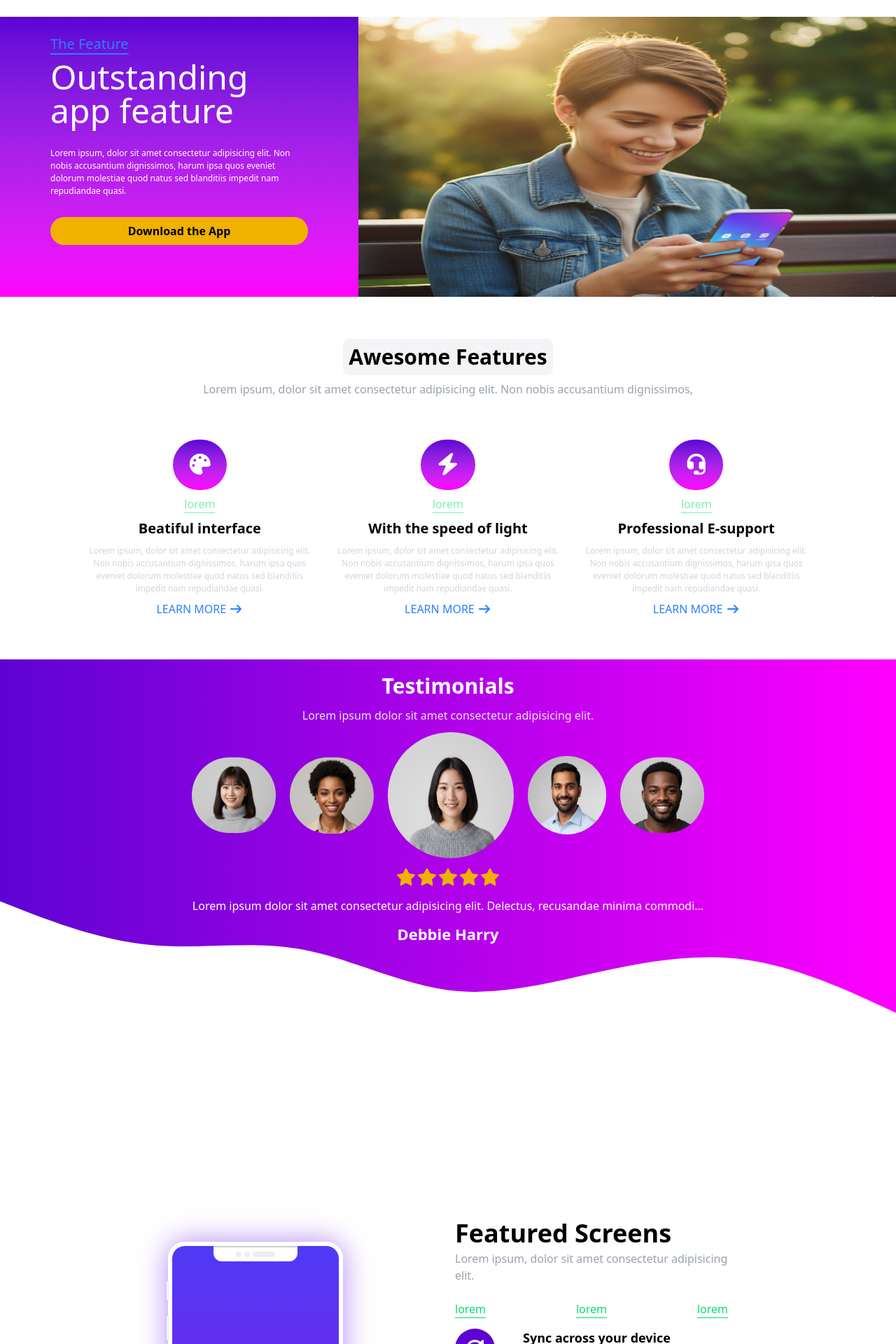
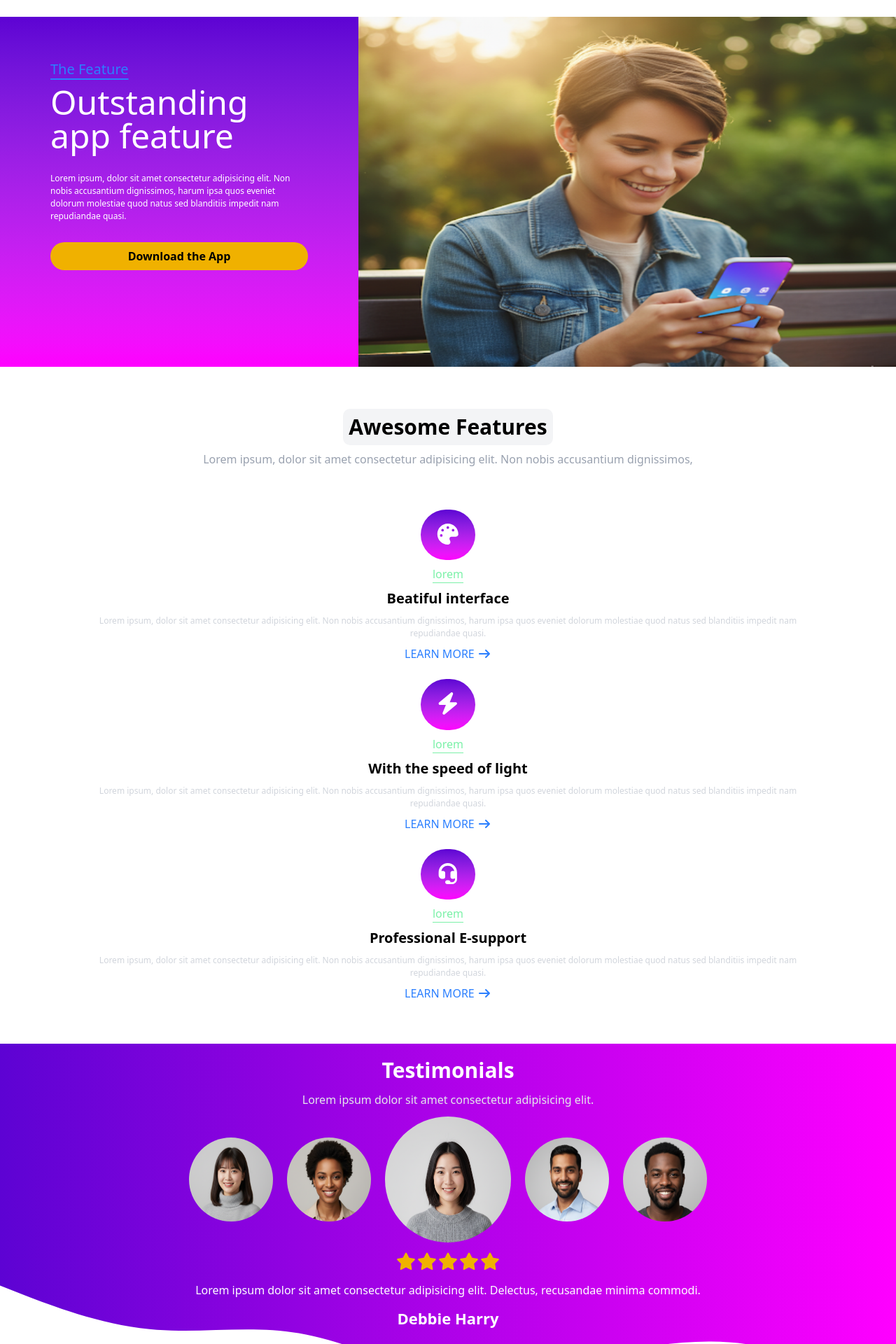
Before and after one commit to Just-Tara/wavy-clone, a React (Vite) app: page / in a window 1280 px wide. Shown: the part 860-2780 px from the top of the page at 70% size. Built offline with nearby package versions, Linux system fonts and the light colour scheme.

Commit message:
Update component styles for improved layout and responsiveness

```diff
--- a/src/Component/Features.jsx
+++ b/src/Component/Features.jsx
@@ -5,10 +5,10 @@ export default function Features() {
     return(
         <>
             <div className="w-full lg:flex mb-15">
-                <div className="bg-linear-to-b from-[#5d03d3] to-[#ff00ff] flex-2  h-[400px] ">
-                    <div className="px-18 flex flex-col gap-2 py-6">
+                <div className="bg-linear-to-b from-[#5d03d3] to-[#ff00ff] flex-2  h-[500px] ">
+                    <div className=" px-5 lg:px-18 flex flex-col gap-2 py-15">
                         <p className="text-blue-500 text-[20px] underline underline-offset-6" id="feature">The Feature</p>
-                    <h1 className="text-white text-5xl  pb-5">Outstanding app feature</h1>
+                    <h1 className="text-white text-5xl flex-2  pb-5">Outstanding app feature</h1>
                     <p className="text-white text-[12px] ">Lorem ipsum, dolor sit amet consectetur adipisicing elit.
                          Non nobis accusantium dignissimos,
                          harum ipsa quos eveniet dolorum molestiae quod natus sed
@@ -17,16 +17,16 @@ export default function Features() {
 
                     </div>
                 </div>
-              <img src={womanWithPhone} alt="woman with phone" className="flex-3 h-[400px]" />
+              <img src={womanWithPhone} alt="woman with phone" className="flex-3 bg-cover h-[500px]" />
             </div>
 
             <div>
                 <div className="flex flex-col items-center gap-1">
                     <h1 className="bg-gray-100 text-3xl font-bold p-2 rounded-[10px] mb-1">Awesome Features</h1>
-                    <p className="text-gray-400 mb-15">Lorem ipsum, dolor sit amet consectetur adipisicing elit.
+                    <p className="text-gray-400 mb-15 px-8 text-center">Lorem ipsum, dolor sit amet consectetur adipisicing elit.
                          Non nobis accusantium dignissimos,</p>
                 </div>
-                <div className="lg:flex gap-6 px-30 mb-15">
+                <div className="flex flex-col px-8 lg:flex gap-8 lg:gap-6 md:px-30 lg:px-30 mb-15">
                     <div className="flex flex-col items-center gap-2">
                     <div className="bg-linear-to-b from-[#5d03d3] to-[#ff00ff] rounded-full p-5">
                         <FontAwesomeIcon icon={faPalette} className="text-3xl text-white" />
--- a/src/Component/Product.jsx
+++ b/src/Component/Product.jsx
@@ -32,7 +32,7 @@ export default function Product() {
         <NavBar />
 
 
-        <div className="flex flex-col lg:flex-row justify-center gap-40 px-50">
+        <div className="flex flex-col lg:flex-row justify-center gap-10 lg:gap-40 lg:px-50">
           <div className="max-w-md mt-12">
             <p className="text-blue-300 underline underline-offset-4 mb-3">
               Lorem ipsum dolor sit amet consectetur
--- a/src/Component/Screens.jsx
+++ b/src/Component/Screens.jsx
@@ -6,20 +6,20 @@ function Screen () {
 
     return(
         <>
-            <div className=" lg:flex items-center  justify-center gap-40 px-60" id="screen">
+            <div className="flex flex-col lg:flex-row items-center  justify-center gap-20 lg:gap-40 lg:px-60" id="screen">
                <div>
                 <PhoneMockup/>
                </div>
-                <div className="">
-                    <h1 className="text-4xl font-bold mb-1 ">Featured Screens</h1>
-                    <p className="text-gray-400 mb-6">Lorem ipsum, dolor sit amet consectetur adipisicing elit. </p>
-                    <div className="flex justify-between mb-4">
+                <div className="px-8 flex flex-col ">
+                    <h1 className="text-4xl font-bold mb-1 text-center ">Featured Screens</h1>
+                    <p className="text-gray-400 mb-6 text-center">Lorem ipsum, dolor sit amet consectetur adipisicing elit. </p>
+                    <div className="flex px-10 justify-between mb-4">
                         <p className="text-green-400 underline underline-offset-6">lorem</p>
                         <p className="text-green-400 underline underline-offset-6">lorem</p>
                         <p className="text-green-400 underline underline-offset-6">lorem</p>
                     </div>
                    <div className="lg:flex flex-col gap-10">
-                     <div className="flex gap-10">
+                     <div className="flex flex-col lg:flex-row gap-10 text-center ">
                         <FontAwesomeIcon icon={faRotate} className="bg-[#5d03d3] text-white rounded-full text-[25px] p-4"/>
 
                         <div>
@@ -33,7 +33,7 @@ function Screen () {
 
                     </div>
 
-                     <div className="flex gap-10">
+                     <div className="flex flex-col lg:flex-row gap-10 text-center">
                         <FontAwesomeIcon icon={faLock} className="bg-[#ff00ff] text-white rounded-full text-[25px] p-4"/>
                          <div>
                              <h3 className="text-[18px] font-bold">Secure Connection</h3>
@@ -45,7 +45,7 @@ function Screen () {
                         </div>
                     </div>
 
-                     <div className="flex gap-10">
+                     <div className="flex flex-col lg:flex-row gap-10 text-center">
                         <FontAwesomeIcon icon={faBell} className="bg-green-500 text-white rounded-full text-[25px] p-4"/>
                           <div>
                              <h3 className="text-[18px] font-bold">Notification</h3>
--- a/src/Component/Testimonials.jsx
+++ b/src/Component/Testimonials.jsx
@@ -35,30 +35,35 @@ export default function Testimonials() {
 
       <div className="relative z-10 flex flex-col items-center gap-3 mt-5" id="testimonial">
         <h1 className="text-white text-3xl font-bold">Testimonials</h1>
-        <p className="text-gray-200">Lorem ipsum dolor sit amet consectetur adipisicing elit.</p>
+        <p className="text-gray-200 px-8 text-center">Lorem ipsum dolor sit amet consectetur adipisicing elit.</p>
 
-        <div className="flex gap-5 items-center">
-          <img src={first} alt="first" className="w-30 rounded-full" />
-          <img src={second} alt="second" className="w-30 rounded-full" />
-          <img src={fifth} alt="fifth" className="w-45 h-45 rounded-full" />
-          <img src={third} alt="third" className="w-28 h-28 rounded-full" />
-          <img src={fourth} alt="fourth" className="w-30 rounded-full" />
+
+         <div className="flex gap-5 items-center p">
+          <img src={first} alt="first" className="lg:w-30 lg:h-30 w-20 h-20 rounded-full" />
+          <img src={second} alt="second" className="lg:w-30 lg:h-30 w-20 h-20 rounded-full" />
+          <img src={fifth} alt="fifth" className="lg:w-45 lg:h-45 w-30 h-30 rounded-full" />
+          <img src={third} alt="third" className="lg:w-30 lg:h-30 w-20 h-20 rounded-full" />
+          <img src={fourth} alt="fourth" className="lg:w-30 lg:h-30 w-20 h-20 rounded-full" />
         </div>
 
+
         <div>
-          <p className="text-center mb-3 text-yellow-500 text-2xl">
+          <p className="text-center mb-3 text-yellow-500 lg:text-2xl">
             <FontAwesomeIcon icon={faStar} />
             <FontAwesomeIcon icon={faStar} />
             <FontAwesomeIcon icon={faStar} />
             <FontAwesomeIcon icon={faStar} />
             <FontAwesomeIcon icon={faStar} />
           </p>
-          <p className="text-white text-center mb-3">
-            Lorem ipsum dolor sit amet consectetur adipisicing elit. Delectus, recusandae minima commodi...
+          <p className="text-white px-8  text-center mb-3">
+            Lorem ipsum dolor sit amet consectetur adipisicing elit.
+             Delectus, recusandae minima commodi.
           </p>
           <p className="text-white text-center text-[22px] font-bold">Debbie Harry</p>
         </div>
+
       </div>
+
     </div>
   );
 }
```
